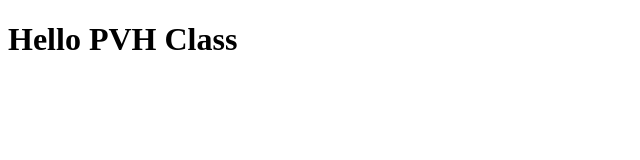
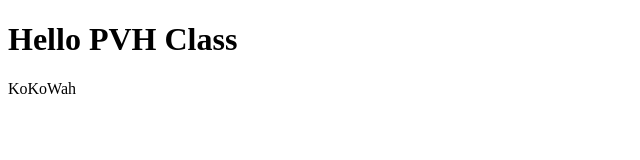
Before and after one commit to souphallin/phallin-test, a plain HTML site: page index.html in a window 1280 px wide. Shown: the full height of the page, 0-640 px from the left. Drawn offline with Linux system fonts and the light colour scheme.

Commit message:
test-in-repo

```diff
--- a/index.html
+++ b/index.html
@@ -7,5 +7,6 @@
 </head>
 <body>
     <h1>Hello PVH Class</h1>
+    <p>KoKoWah</p>
 </body>
 </html>
```
